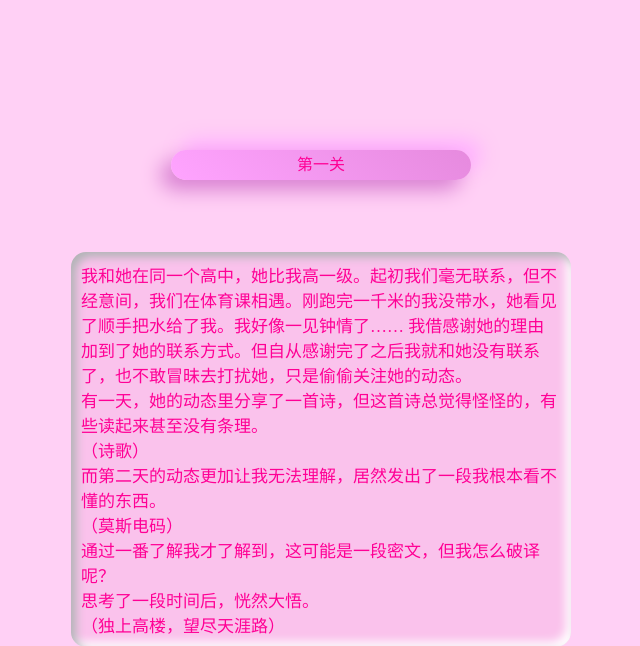
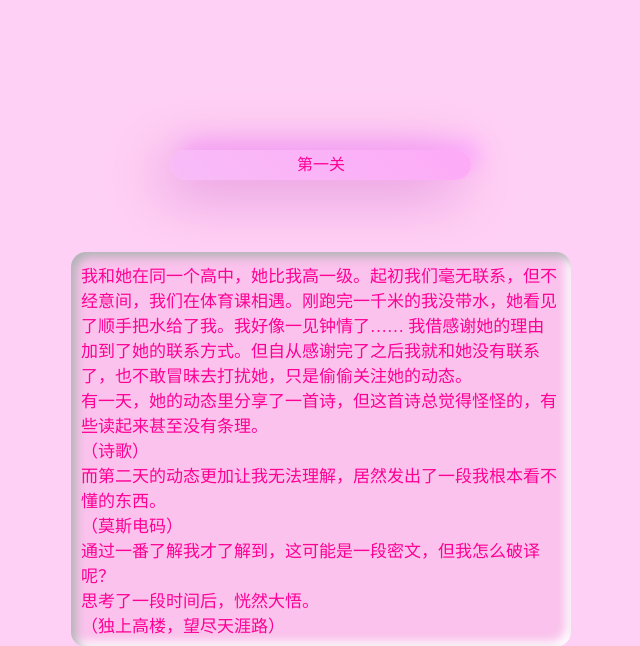
Before and after one commit to SeimoDev/2022NewYearGame, a PHP site: page / in a window 1280 px wide. Shown: the top 646 px of the page, without its empty margins (319-959 px from the left). Run offline with PHP 8.4, Linux system fonts and the light colour scheme.

Commit message:
修改一下配色

```diff
--- a/index.html
+++ b/index.html
@@ -12,17 +12,14 @@
     <div class="container">
         <!-- 主体开始 -->
         <div class="hander">
-            <!-- 导航开始 -->
             <nav id="nav-menu" style="text-align:center">
                 <a href="#" data-rel="home-me-section" class="active">第一关</a>
             </nav>
         </div>
         <div>
             <section class="home-me-section active-section">
-                <!-- 首页开始 -->
                 <br/><br/><br/><br/>
                 <div class="about">
-                    <!-- 首页内容 -->
                     <a href="#" data-rel="home-me-section"></a>
                     <font style="font-size:17px"> 我和她在同一个高中，她比我高一级。起初我们毫无联系，但不经意间，我们在体育课相遇。刚跑完一千米的我没带水，她看见了顺手把水给了我。我好像一见钟情了…… 我借感谢她的理由加到了她的联系方式。但自从感谢完了之后我就和她没有联系了，也不敢冒昧去打扰她，只是偷偷关注她的动态。
                         <br/> 有一天，她的动态里分享了一首诗，但这首诗总觉得怪怪的，有些读起来甚至没有条理。
--- a/style.css
+++ b/style.css
@@ -1,16 +1,6 @@
-/**
- *
- * 爱艺新拟态风格个人主页
- *
- * @link    http://ay6.top
- * @since   1.0.1
- *
- */
-
 * {
     margin: 0;
     padding: 0;
-    color: hsl(319, 100%, 94%);
     color: #ff0095;
 }
 
@@ -56,8 +46,8 @@ body {
     line-height: 30px;
     z-index: 1;
     border-radius: 50px;
-    background: linear-gradient(225deg, #e68ade, #ffa4ff);
-    box-shadow: -10px 10px 20px #d982d2, 10px -10px 20px #ffb0ff;
+    background: linear-gradient(225deg, #fdaaf6, #f8bcf8);
+    box-shadow: -10px 10px 60px #d982d2, 10px -10px 20px #ffb0ff;
 }
 
 .content {
```
